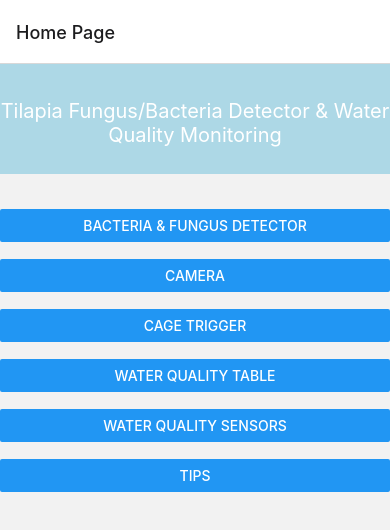
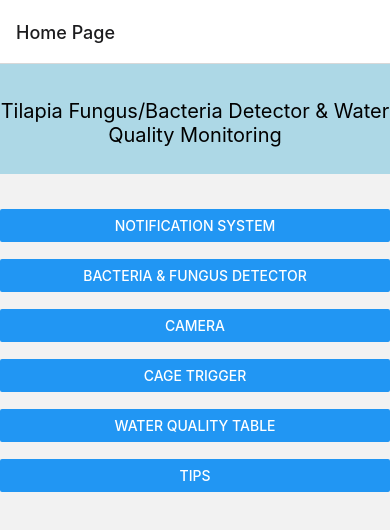
Before and after one commit to Philip-36/Thesis-App, a React Native app in the folder react-native-first/: screen /Home in a window 390 px wide. Shown: the top 530 px of the page. Built offline with nearby package versions, Linux system fonts and the light colour scheme; what expo-notifications, expo-task-manager would draw is missing.

Commit message:
mino changes

```diff
--- a/react-native-first/components/Header.js
+++ b/react-native-first/components/Header.js
@@ -17,7 +17,7 @@ const styles = StyleSheet.create({
   },
   text: {
     marginTop: 35,
-    color: 'white',
+    color: 'black',
     fontSize: 20,
     textAlign: 'center',
   },
--- a/react-native-first/components/screens/HomeScreen.js
+++ b/react-native-first/components/screens/HomeScreen.js
@@ -22,6 +22,10 @@ const HomeScreen = ({ navigation }) => {
   return (
     <View>
       <Header title="Tilapia Fungus/Bacteria Detector & Water Quality Monitoring" />
+      <Button title="Notification System"
+      onPress={() => navigation.navigate('NotificationDetails')}
+      />
+      <Text> </Text>
       <Button title="Bacteria & FUngus Detector"
       onPress={() => navigation.navigate('Detector')}
       />
@@ -52,10 +56,7 @@ const HomeScreen = ({ navigation }) => {
       onPress={() => navigation.navigate('WaterQuality')}
       />
       <Text> </Text>
-       <Button title="Water Quality Sensors"
-      onPress={() => navigation.navigate('NotificationDetails')}
-      />
-      <Text> </Text>
+
        <Button title="Tips"
       onPress={() => navigation.navigate('Tips')}
       />
--- a/react-native-first/package.json
+++ b/react-native-first/package.json
@@ -1,5 +1,5 @@
 {
-  "name": "Fungus Detectort",
+  "name": "react-native-first",
   "version": "1.0.0",
   "main": "node_modules/expo/AppEntry.js",
   "scripts": {
```
